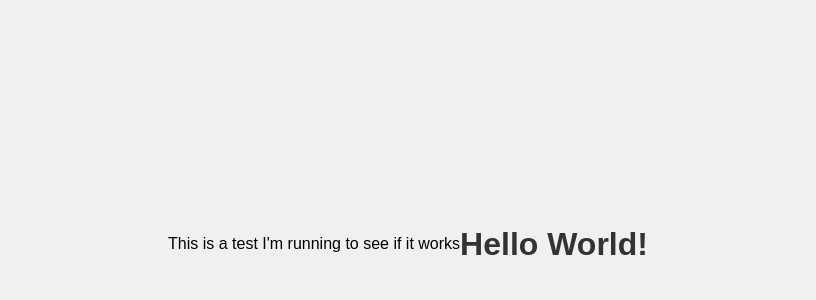
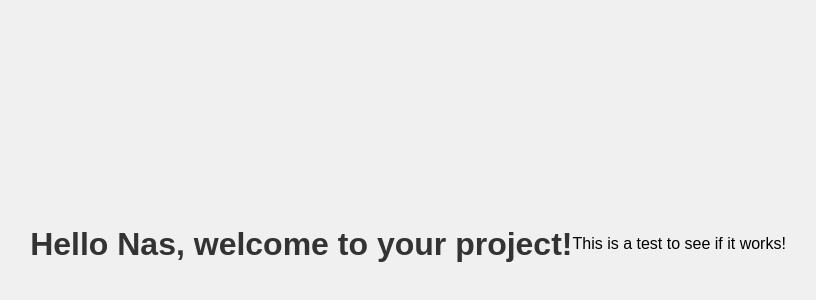
Before and after one commit to Nas-matutto/AI_models_test, a plain HTML site: page index.html in a window 1280 px wide. Shown: the part 164-464 px from the top of the page, without its empty margins (232-1048 px from the left). Drawn offline with Linux system fonts and the light colour scheme.

Commit message:
new text

```diff
--- a/index.html
+++ b/index.html
@@ -3,8 +3,7 @@
 <head>
   <meta charset="UTF-8" />
   <meta name="viewport" content="width=device-width, initial-scale=1.0" />
-  <title>Hello Nas, welcome to your new project</title>
-  <p>This is a test I'm running to see if it works</p>
+  <title>Hello World</title>
   <style>
     body {
       display: flex;
@@ -20,6 +19,8 @@
   </style>
 </head>
 <body>
-  <h1>Hello World!</h1>
+  <h1>Hello Nas, welcome to your project!</h1>
+  <br>
+  <p>This is a test to see if it works!</p>
 </body>
 </html>
```
